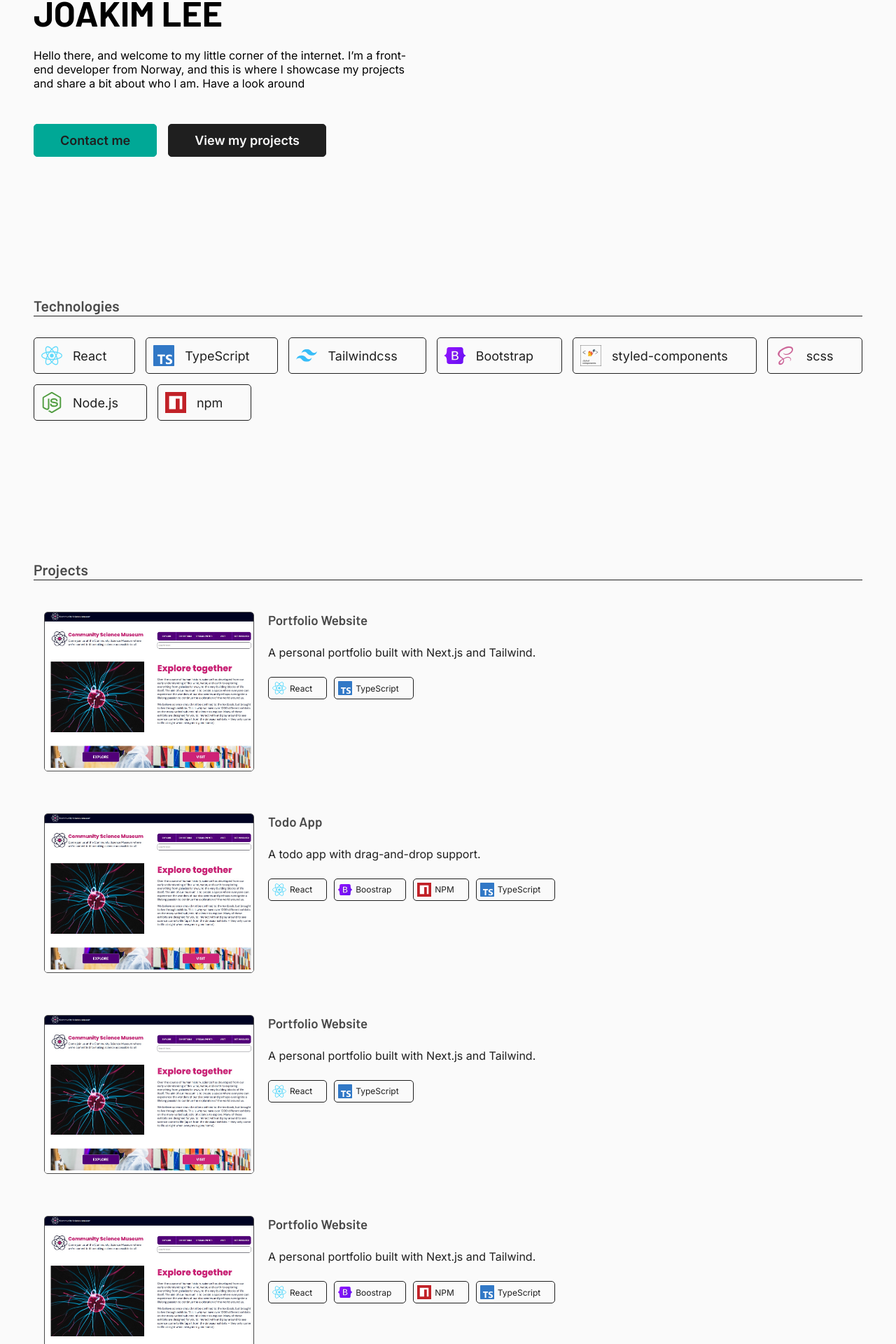
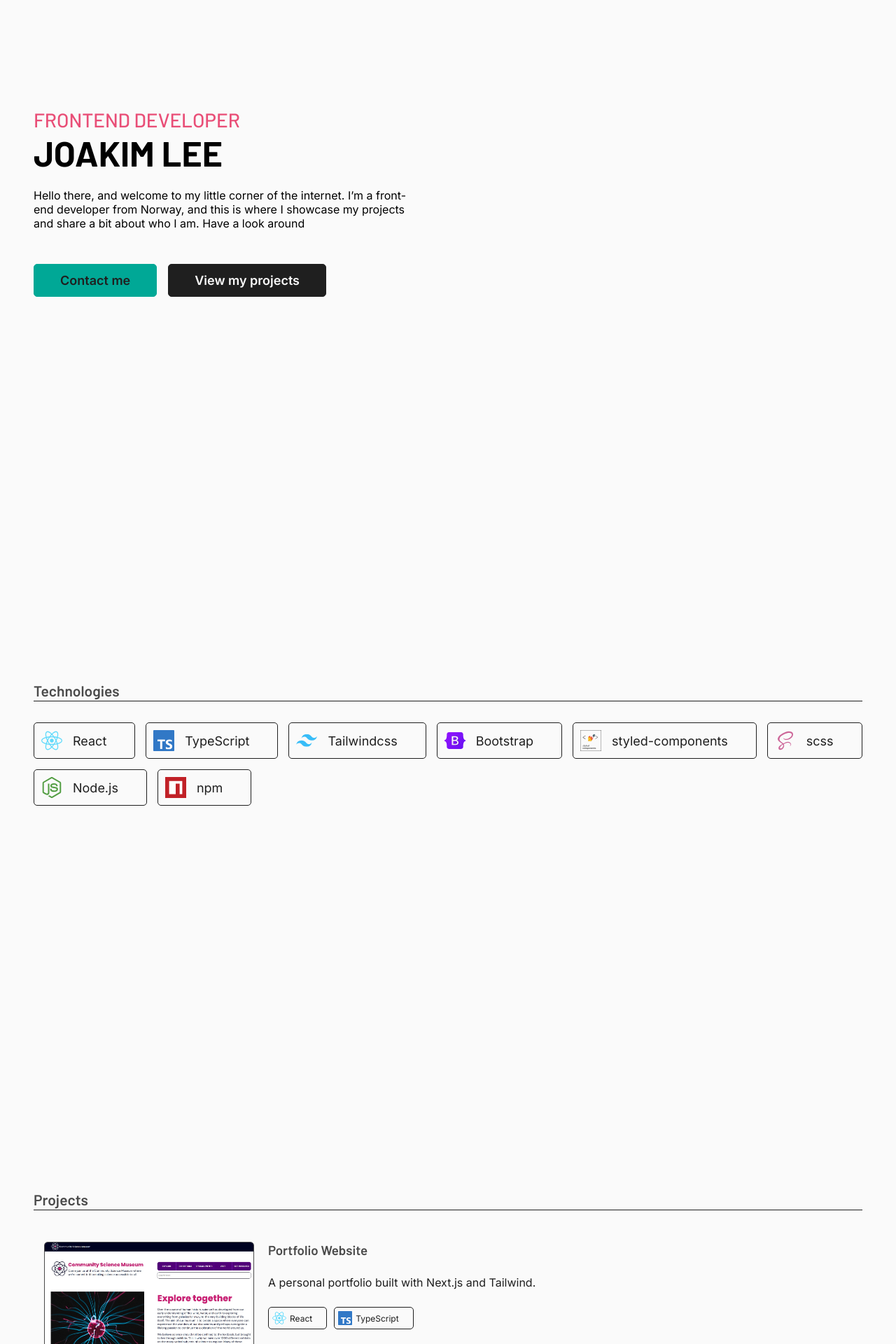
Before and after one commit to joakimlees/portfolio, a React (Vite) app: page / in a window 1280 px wide. Shown: the part 325-2245 px from the top of the page at 70% size. Built offline with nearby package versions, Linux system fonts and the light colour scheme.

Commit message:
added animation fade to themes and used it on header and hero

```diff
--- a/src/components/styles/CSContainer.Styles.ts
+++ b/src/components/styles/CSContainer.Styles.ts
@@ -1,7 +1,7 @@
 import styled from "styled-components";
 
 export const CSContainer = styled.div`
-  max-width: 2560px;
+  max-width: 1920px;
   margin: 0px auto;
   padding: 10px 16px;
 
--- /dev/null
+++ b/src/components/styles/animations.ts
@@ -0,0 +1,12 @@
+import { keyframes } from "styled-components";
+
+export const fadeIn = keyframes`
+  from {
+    opacity: 0;
+    transform: translateY(25px);
+  }
+  to {
+    opacity: 1;
+    transform: translateY(0);
+  }
+`;
--- a/src/components/styles/sections/Header.Styles.ts
+++ b/src/components/styles/sections/Header.Styles.ts
@@ -2,6 +2,7 @@
 
 export const Header = styled.header`
   background-color: ${({ theme }) => theme.color.primaryLight};
+  animation: ${({ theme }) => theme.animations.fadeIn} 1s ease-out forwards;
 
   .headerContainer {
     display: flex;
--- a/src/components/styles/sections/Hero.Styles.ts
+++ b/src/components/styles/sections/Hero.Styles.ts
@@ -1,7 +1,10 @@
 import styled from "styled-components";
 
 export const Hero = styled.section`
+  animation: ${({ theme }) => theme.animations.fadeIn} 1s ease-out forwards;
+
   max-width: 550px;
+  margin: 200px 0 550px;
 
   span {
     color: ${({ theme }) => theme.color.accentPink};
--- a/src/components/styles/sections/Projects.Styles.ts
+++ b/src/components/styles/sections/Projects.Styles.ts
@@ -3,7 +3,7 @@
 export const Projects = styled.div`
   .projects__container {
     display: flex;
-    gap: 30px;
+    gap: 50px;
     margin: 30px 0px 30px;
     flex-wrap: wrap;
   }
--- a/src/components/styles/sections/StandardSection.Styles.ts
+++ b/src/components/styles/sections/StandardSection.Styles.ts
@@ -1,7 +1,7 @@
 import styled from "styled-components";
 
 export const StandardSection = styled.section`
-  margin-top: 200px;
+  margin: 0px 0px 550px;
 
   h2 {
     font-family: ${({ theme }) => theme.font.family.heading};
--- a/src/components/styles/theme.ts
+++ b/src/components/styles/theme.ts
@@ -1,4 +1,9 @@
+import { fadeIn } from "./animations";
+
 export interface theme {
+  animations: {
+    fadeIn: string;
+  };
   color: {
     primaryTeal: string;
     accentYellow: string;
@@ -58,6 +63,9 @@
 }
 
 export const theme = {
+  animations: {
+    fadeIn: fadeIn,
+  },
   color: {
     primaryTeal: "#00A896",
     accentYellow: "#F6C700",
```
